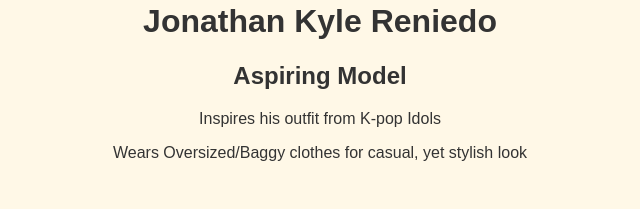
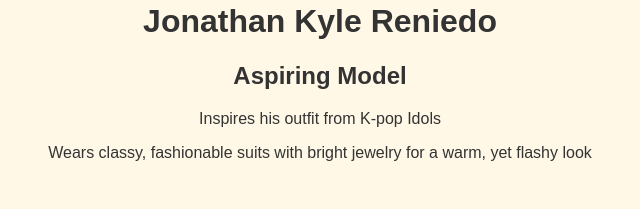
Before and after one commit to EonCedric/EonCedric.github.io, a plain HTML site: page jonatsey.html in a window 1280 px wide. Shown: the part 743-952 px from the top of the page, without its empty margins (320-960 px from the left). Drawn offline with Linux system fonts and the light colour scheme.

Commit message:
Update jonatsey.html

```diff
--- a/jonatsey.html
+++ b/jonatsey.html
@@ -164,7 +164,7 @@ Home
 <h1>Jonathan Kyle Reniedo</h1>
 <h2>Aspiring Model</h2>
 <p> Inspires his outfit from K-pop Idols</p>
-<p>Wears Oversized/Baggy clothes for casual, yet stylish look</p>
+<p>Wears classy, fashionable suits with bright jewelry for a warm, yet flashy look</p>
 <br>
 <br>
 
```
